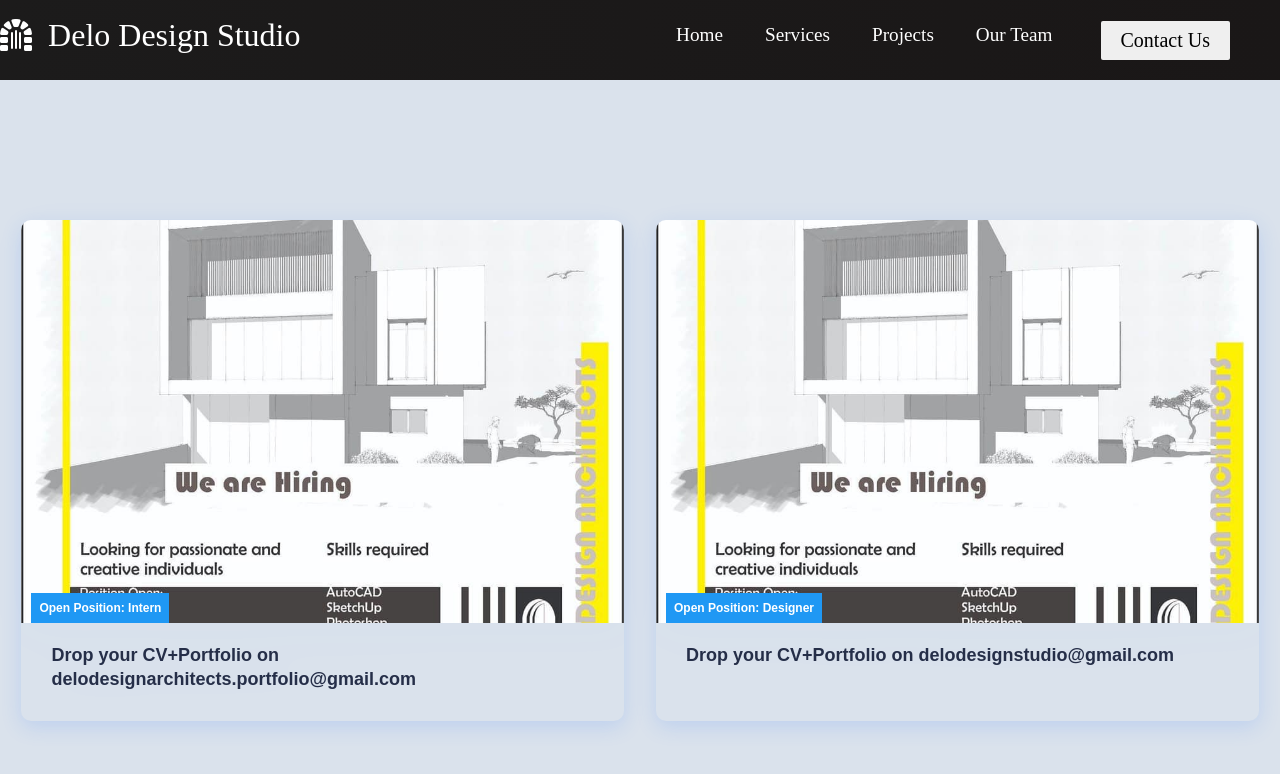
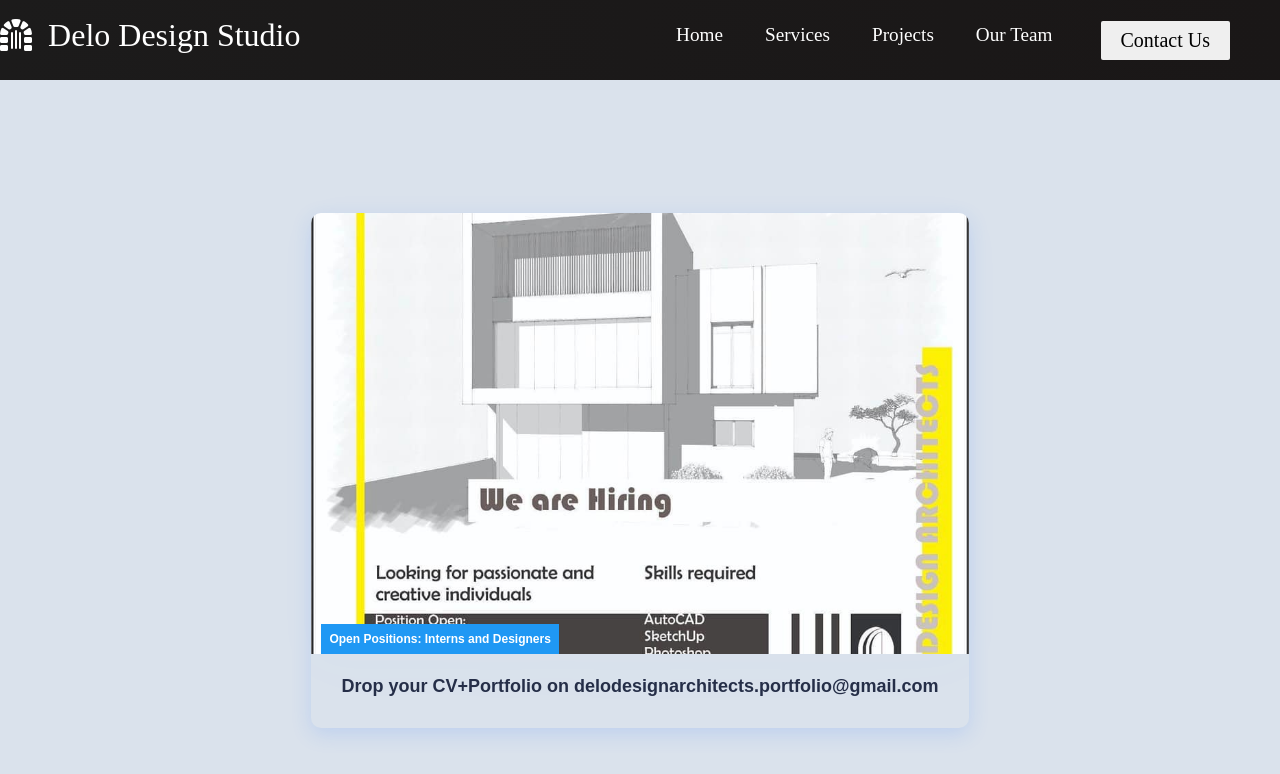
Before and after one commit to nitinkpatel/DDS-React-Website, a React (Create React App) app: page /Career in a window 1280 px wide. Shown: the top 774 px of the page. Built offline with nearby package versions, Linux system fonts and the light colour scheme; a web font is replaced by a local one.

Commit message:
careercontent

```diff
--- a/src/components/pages/Career.js
+++ b/src/components/pages/Career.js
@@ -13,15 +13,15 @@
             <CardItem
                 src='images/hiring.jpg'
                 text='Drop your CV+Portfolio on delodesignarchitects.portfolio@gmail.com'
-                label='Open Position: Intern'
+                label='Open Positions: Interns and Designers'
                 path='/Contact-Us'
             />
-             <CardItem
+             {/* <CardItem
                 src='images/hiring.jpg'
                 text='Drop your CV+Portfolio on delodesignstudio@gmail.com'
                 label='Open Position: Designer'
                 path='/Contact-Us'
-            />
+            /> */}
 
             </ul>
 
```
